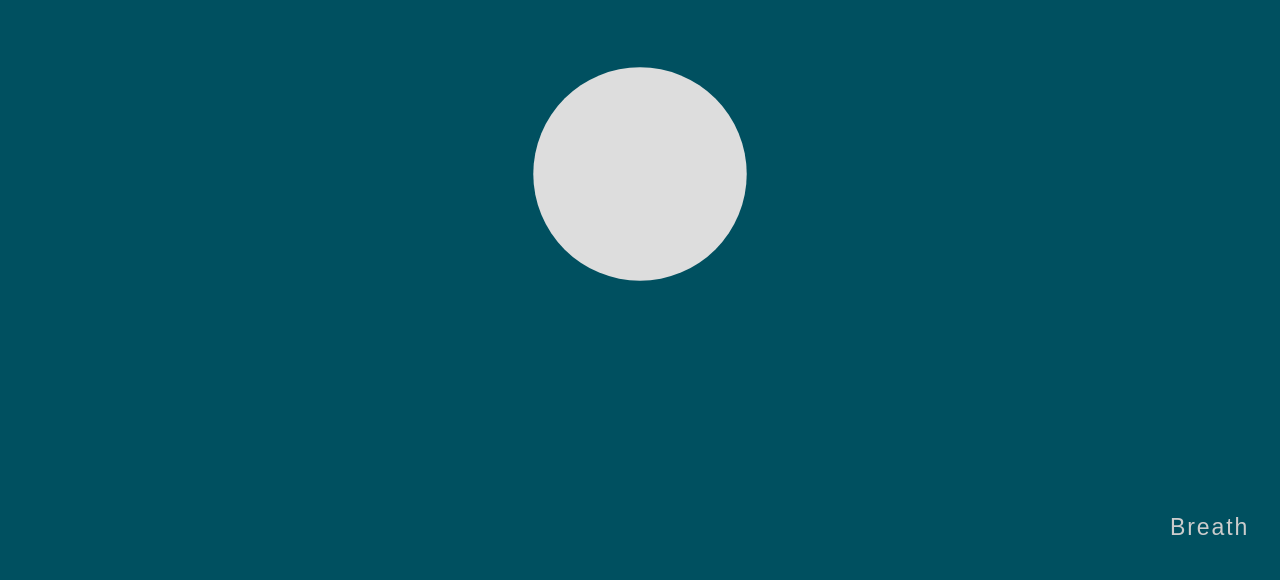
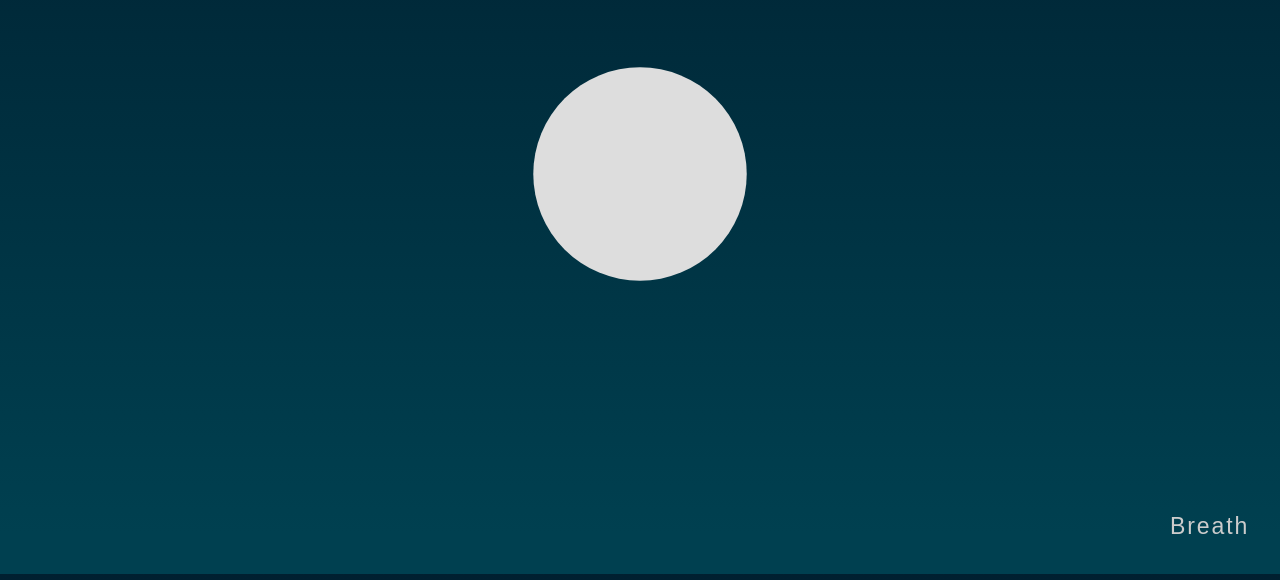
Before and after one commit to nfreear/breath, a website: page docs/index.html in a window 1280 px wide. Shown: the part 226-806 px from the top of the page. Drawn offline with Linux system fonts and the light colour scheme.

Commit message:
Add CSS gradient

```diff
--- a/docs/index.html
+++ b/docs/index.html
@@ -1,5 +1,5 @@
 <!doctype html>
-<html lang="en" class="Dark-Teal">
+<html lang="en">
 
   <meta charset="utf-8" />
   <meta name="viewport" content="width=device-width, initial-scale=1" />
--- a/docs/lib/style.css
+++ b/docs/lib/style.css
@@ -1,6 +1,14 @@
+
+:root {
+  --dark-teal: #004050;
+}
 
 html,
 body {
+  /* https://cssgradient.io/ */
+  background: rgb(0, 32, 48);
+  background: linear-gradient(180deg, rgba(0,32,48,1) 0%, rgba(0,64,80,1) 95%, rgba(0,64,80,1) 99%);
+  color: #fff;
   font: 1.2rem sans-serif;
   margin: 0;
   height: 100%;
@@ -8,7 +16,7 @@ body {
 }
 
 a#fork-me {
-  border-bottom: 2px dotted transparent;
+  border-bottom: 3px dotted transparent;
   bottom: .6rem;
   color: #ccc;
   letter-spacing: .1rem;
@@ -23,7 +31,6 @@ a#fork-me:hover {
   background: #003040;
   border-color: #999;
   color: #eee;
-  -X-opacity: .7;
   transition: all 3s;
 }
 
@@ -51,9 +58,8 @@ body > svg {
 }
 
 .Dark-Teal {
-  background-color: #005060;
-  color: #fff;
-  fill: #005060;
+  background-color: var(--dark-teal);
+  fill: var(--dark-teal);
 }
 
 .Off-White {
@@ -67,12 +73,3 @@ body > svg {
 [ role = button ] {
   cursor: pointer;
 }
-
-a > text {
-  fill: #FFF;
-  font: .9rem sans-serif;
-}
-
-a:hover > text {
-  text-decoration: underline;
-}
```
Also changed, not shown: README.md.
